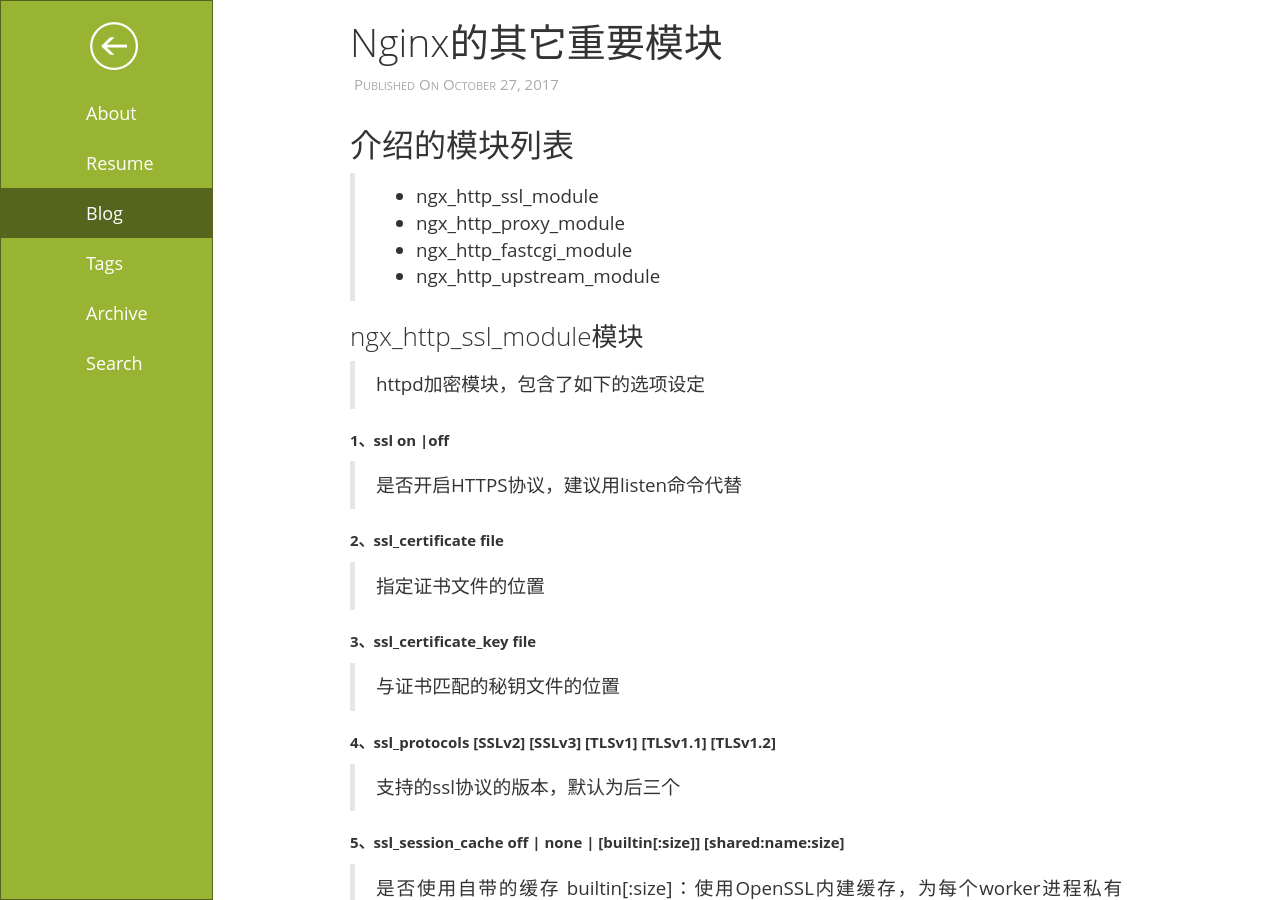
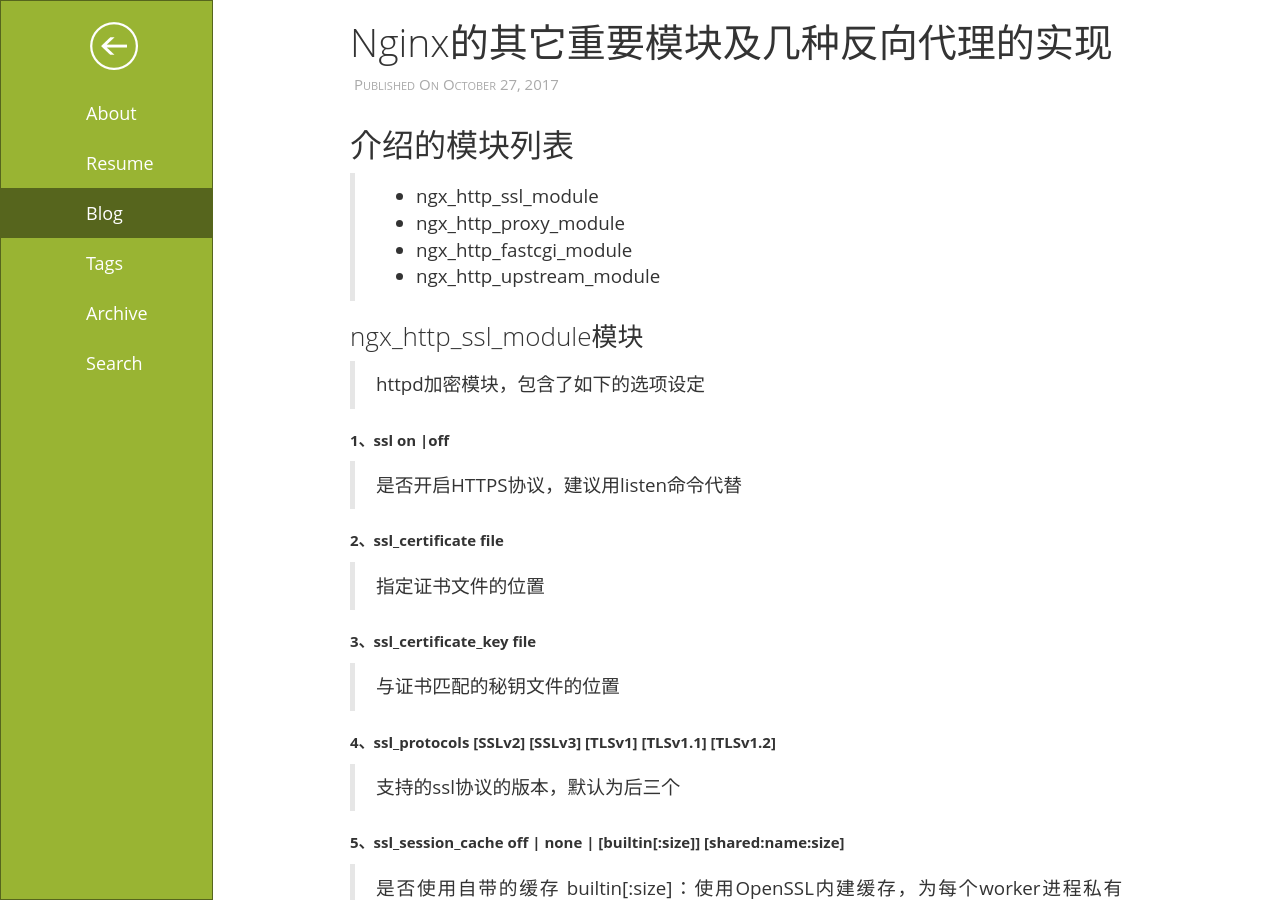
Before and after one commit to daysunshine/daysunshine.github.io, a Jekyll site: the page built from _posts/2017-10-27-linux-nginx-import-modules.md, in a window 1280 px wide and 900 px high. Built offline with Jekyll 4.4.1, drawn with Linux system fonts in a browser that asks for light colours; comment, search, counter and statistics services are not loaded.

Commit message:
Update 2017-10-27-linux-nginx-import-modules.md

```diff
--- a/_posts/2017-10-27-linux-nginx-import-modules.md
+++ b/_posts/2017-10-27-linux-nginx-import-modules.md
@@ -1,7 +1,7 @@
 ---
 layout: post
-title:  Nginx的其它重要模块
-date:   2017-10-27 08:00:00
+title:  Nginx的其它重要模块及几种反向代理的实现
+date:   2017-10-27 08:00:00
 categories: Linux
 tags: http_ssl http_proxy http_fastcgi http_upstream
 ---
```
